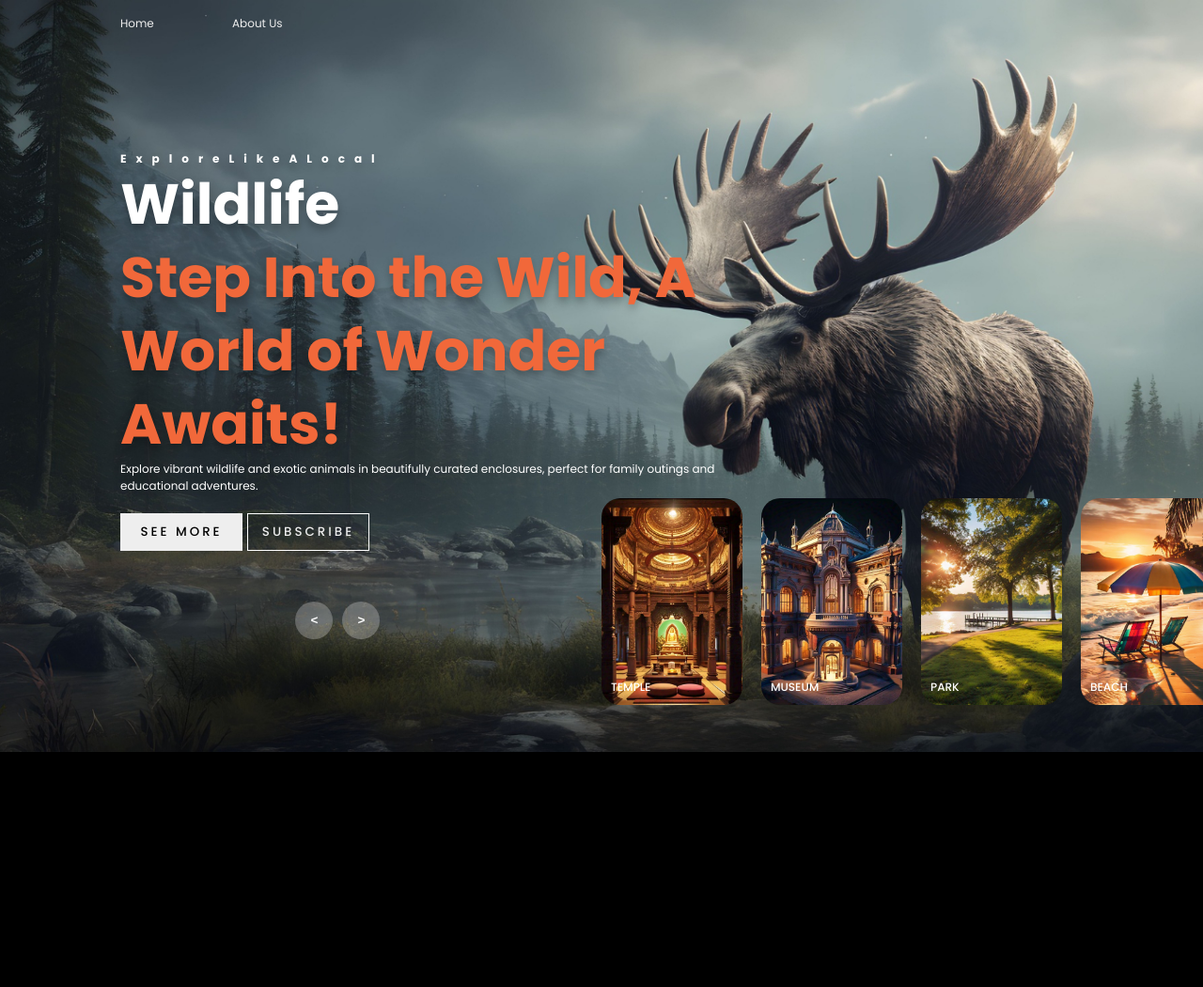
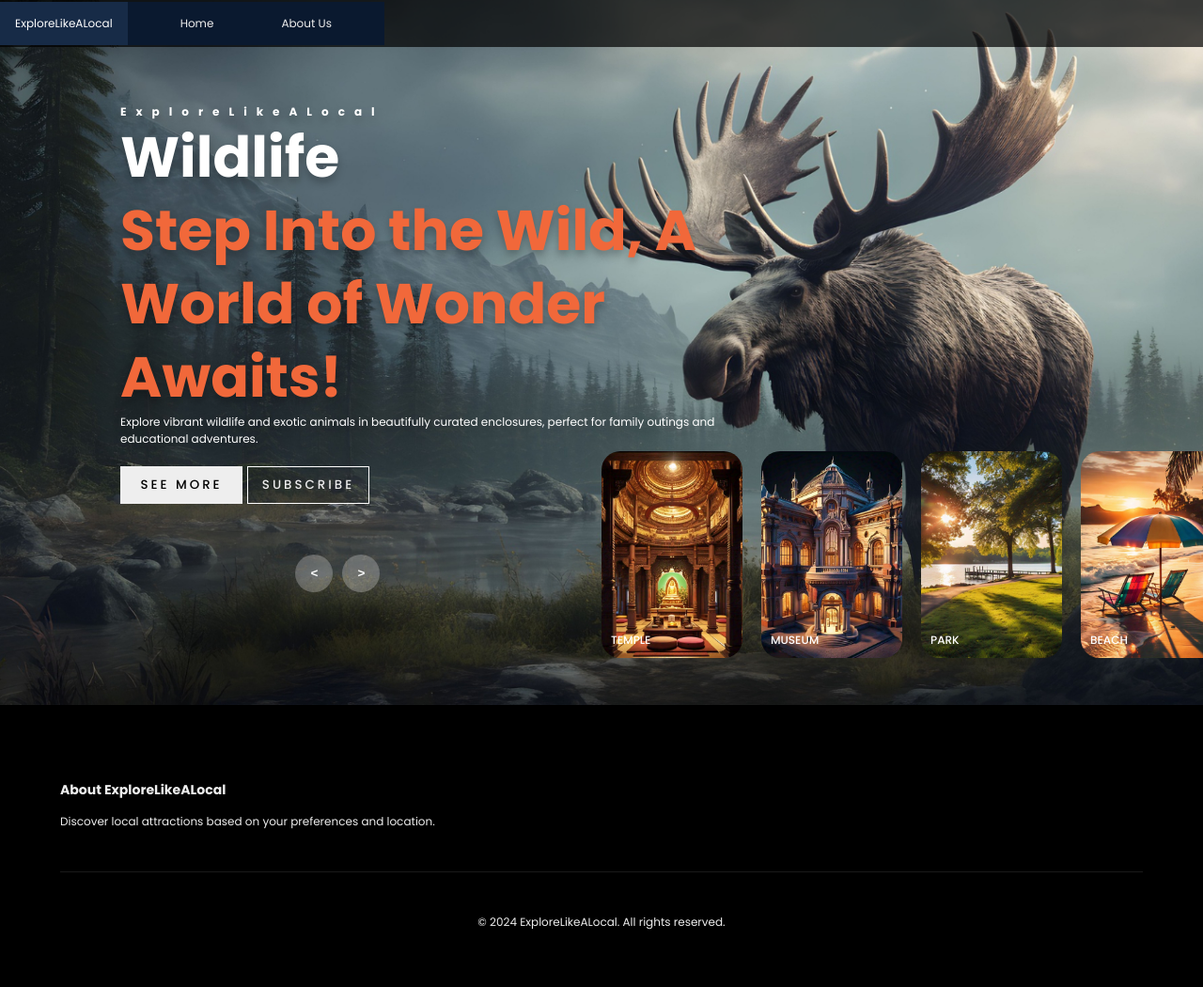
Before and after one commit to L-27-SR/ExploreLikeALocal, a website: page index.html in a window 1280 px wide. Shown: the whole page at 94% size. Before the commit the page ends 800 px from the top, so only its background shows below. Drawn offline with Linux system fonts and the light colour scheme.

Commit message:
Modiefied nav bar

```diff
--- a/index.html
+++ b/index.html
@@ -8,11 +8,12 @@
 </head>
 <body>
     <header>
-        <nav>
-            <a href="index.html">Home</a>
-            <a href=""></a>
-            <a href="about.html">About Us</a>
-        </nav>
+        <ul>
+            <li style="float:left"><a class="active"  href="landing.html">ExploreLikeALocal</button></a></li>
+            <li><a href="about.html">About Us</button></a></li>
+            <li><a href="index.html">Home</button></a></li>
+
+        </ul>
     </header>
 
     <!-- carousel -->
@@ -196,7 +197,20 @@
         <!-- time running -->
         <div class="time"></div>
     </div>
-
+    <br>
+    <footer>
+        <div class="footer-content">
+            <div class="footer-section">
+                <h3>About ExploreLikeALocal</h3>
+                <p>Discover local attractions based on your preferences and location.</p>
+            </div>
+            <div class="footer-section">
+            </div>
+        </div>
+        <div class="footer-bottom">
+            <p>&copy; 2024 ExploreLikeALocal. All rights reserved.</p>
+        </div>
+    </footer>
     <script src="app.js"></script>
 </body>
 </html>
--- a/style.css
+++ b/style.css
@@ -6,23 +6,58 @@ body{
     font-family: Poppins;
     font-size: 12px;
 }
-a{
+ul {
+    list-style-type: none;
+    margin: 0;
+    padding: 0;
+    overflow: hidden;
+    background-color: #0A192F;
+  }
+
+  li {
+    float: right;
+  }
+
+  li a {
+    display: block;
+    color: #4DC1AD;
+    text-align: center;
+    padding: 14px 16px;
     text-decoration: none;
   }
-header{
-    width: 1140px;
-    max-width: 80%;
-    margin: auto;
+
+
+
+
+
+  li a:hover {
+    background-color: #071021;
+  }
+
+  a.active {
+
+    background-color: #172B47;
+
+    color: white;
+
+    }
+    header {
+        position: fixed; /* Fixes the header to the top */
+        top: 0;
+        left: 0; /* Ensure it's aligned to the left edge of the screen */
+        right: 0; /* Ensure it's aligned to the right edge of the screen */
         height: 50px;
         display: flex;
         align-items: center;
-    position: relative;
-    z-index: 100;
+        background-color: rgba(0, 0, 0, 0.7); /* Example: Makes the background slightly transparent */
+        z-index: 100; /* Keeps it above other content */
     }
-header a{
+
+    header a {
         color: #eee;
         margin-right: 40px;
     }
+
 /* carousel */
 .carousel{
     height: 100vh;
@@ -306,3 +341,22 @@ header a{
         font-size: 30px;
     }
 }
+
+footer {
+    background: var(--primary-color);
+    color: var(--text-light);
+    padding: 3rem 5%;
+}
+
+.footer-content {
+    display: grid;
+    grid-template-columns: repeat(auto-fit, minmax(250px, 1fr));
+    gap: 2rem;
+}
+
+.footer-bottom {
+    text-align: center;
+    margin-top: 2rem;
+    padding-top: 2rem;
+    border-top: 1px solid rgba(255,255,255,0.1);
+}
```
Also changed, not shown: about.html (+4 -8 lines), landing.css (+11 -0 lines), landing.html (+0 -6 lines). Lines whose indentation alone changed are shown as unchanged.
